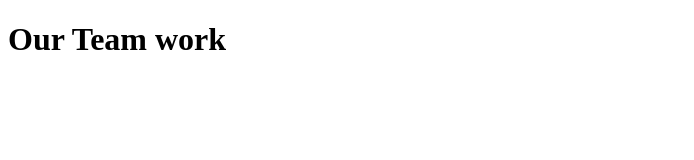
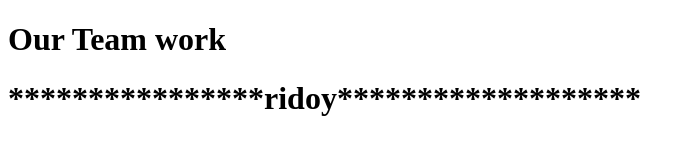
Before and after one commit to Iqbalhossen07/team-work, a plain HTML site: page index.html in a window 1280 px wide. Shown: the whole page, without its empty margins (0-694 px from the left). Drawn offline with Linux system fonts and the light colour scheme.

Commit message:
my all crush

```diff
--- a/index.html
+++ b/index.html
@@ -7,5 +7,6 @@
 </head>
 <body>
     <h1>Our Team work</h1>
+    <h1>****************ridoy*******************</h1>
 </body>
 </html>
```
